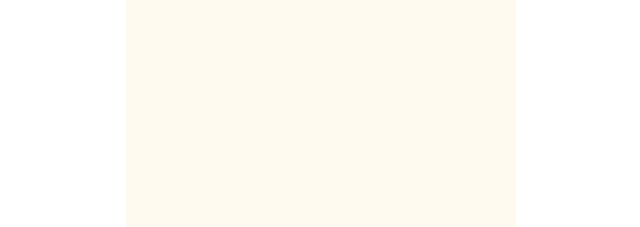
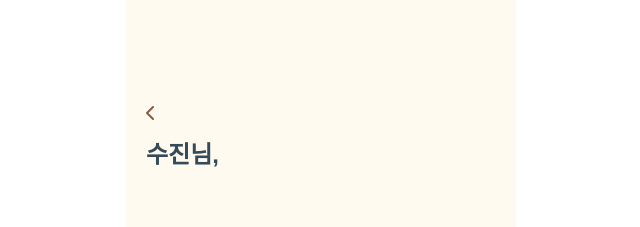
Before and after one commit to ccconac/JECT-4-client, a React (Vite) app: page /set-travel-name in a window 1280 px wide. Shown: the top 227 px of the page, without its empty margins (319-959 px from the left). Built offline with nearby package versions, Linux system fonts and the light colour scheme; a web font is replaced by a local one.

Commit message:
refactor: 공통 헤더 분리에 따른 title, description prop 추가

```diff
--- a/dev-dist/sw.js
+++ b/dev-dist/sw.js
@@ -82,7 +82,7 @@
     "revision": "3ca0b8505b4bec776b69afdba2768812"
   }, {
     "url": "index.html",
-    "revision": "0.e8dsm2g0auo"
+    "revision": "0.c5om8s3kvl8"
   }], {});
   workbox.cleanupOutdatedCaches();
   workbox.registerRoute(new workbox.NavigationRoute(workbox.createHandlerBoundToURL("index.html"), {
--- a/src/pages/auth/LoginPage/KakaoLoginButton.tsx
+++ b/src/pages/auth/LoginPage/KakaoLoginButton.tsx
@@ -24,7 +24,7 @@
             onClick={handleKakaoLogin}
         >
             <img
-                src="/public/assets/images/kakao_login.png"
+                src="/assets/images/kakao_login.png"
                 alt="카카오 로그인"
                 className="block h-auto w-full"
             />
--- a/src/pages/setup/setTravelGoal/setTravelType/SetTravelTypeHeader.tsx
+++ b/src/pages/setup/setTravelGoal/_components/SetTravelHeader.tsx
@@ -1,8 +1,14 @@
-const SetTravelTypeHeader = ({ userName }: { userName: string }) => {
+interface SetTravelHeaderProps {
+    userName: string;
+    title: string;
+    description?: string;
+}
+
+const SetTravelHeader = ({ userName, title, description }: SetTravelHeaderProps) => {
     return (
         <div>
             <img
-                src="/public/assets/icons/arrow_back.svg"
+                src="/assets/icons/arrow_back.svg"
                 alt="뒤로 가기"
                 className="mb-[17px] cursor-pointer"
                 // 클릭 시 뒤로 가기 추가 필요
@@ -10,14 +16,12 @@
             <header className="flex flex-col gap-1">
                 <h1 className="text-secondary text-title">
                     {userName}님, <br />
-                    당신의 여행 스타일을 알려주세요.
+                    {title}
                 </h1>
-                <p className="text-text-min text-small">
-                    마음 가는 대로, 혹은 계획대로? 여행 방식을 선택해주세요
-                </p>
+                <p className="text-text-min text-small">{description}</p>
             </header>
         </div>
     );
 };
 
-export default SetTravelTypeHeader;
+export default SetTravelHeader;
--- a/src/pages/setup/setTravelGoal/setTravelName/index.tsx
+++ b/src/pages/setup/setTravelGoal/setTravelName/index.tsx
@@ -1,5 +1,12 @@
+import SetTravelHeader from '../_components/SetTravelHeader';
+
+// 여행 이름 설정
 const SetTravelNamePage = () => {
-    return <div></div>;
+    return (
+        <div className="pt-[106px]">
+            <SetTravelHeader userName="수진" />
+        </div>
+    );
 };
 
 export default SetTravelNamePage;
--- a/src/pages/setup/setTravelGoal/setTravelType/index.tsx
+++ b/src/pages/setup/setTravelGoal/setTravelType/index.tsx
@@ -1,11 +1,15 @@
-import SetTravelTypeHeader from './SetTravelTypeHeader';
+import SetTravelHeader from '../_components/SetTravelHeader';
 import TravelTypeList from './TravelTypeList';
 
 // 로그인 이후 api 응답에서 userName 받아오기
 const SetTravelTypePage = () => {
     return (
         <div className="pt-[106px]">
-            <SetTravelTypeHeader userName="수진" />
+            <SetTravelHeader
+                userName="수진"
+                title="당신의 여행 스타일을 알려주세요."
+                description="마음 가는 대로, 혹은 계획대로? 여행 방식을 선택해주세요"
+            />
             <TravelTypeList />
         </div>
     );
```
